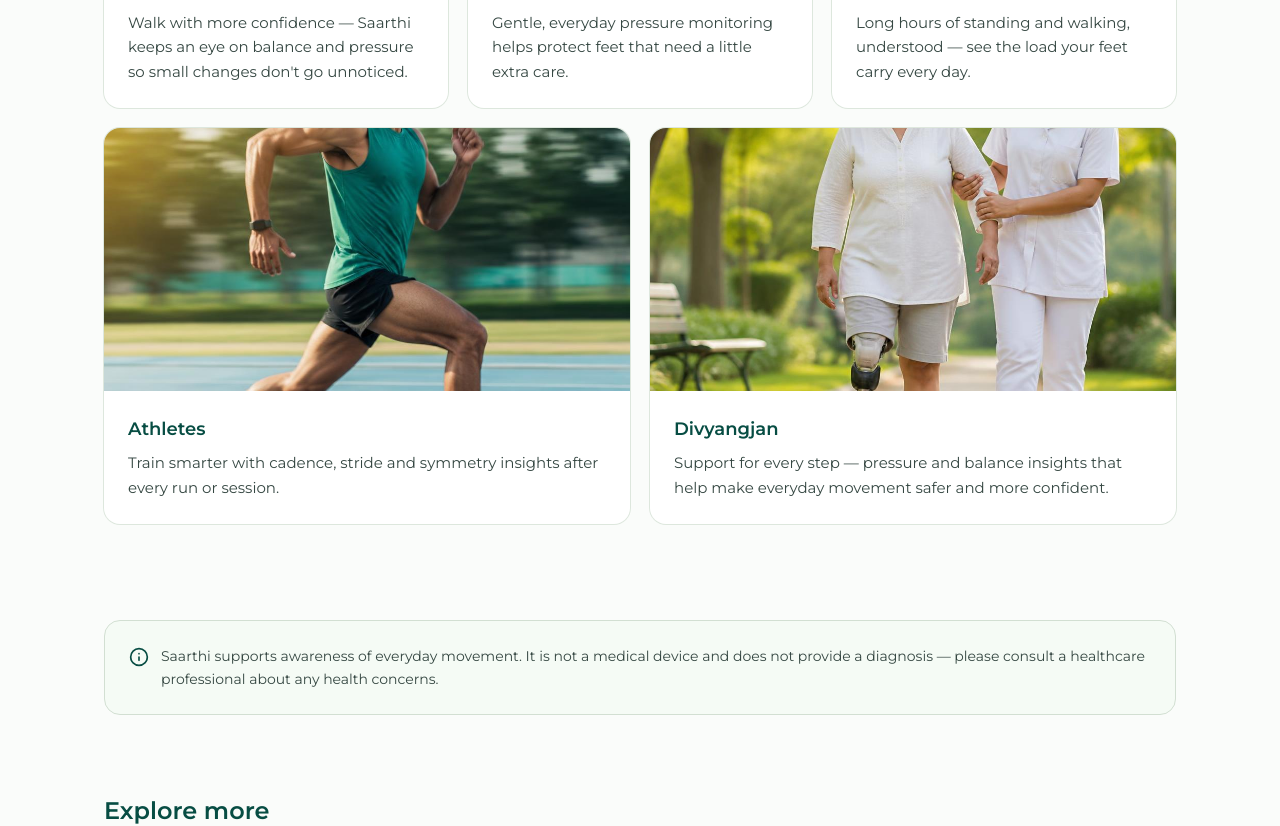
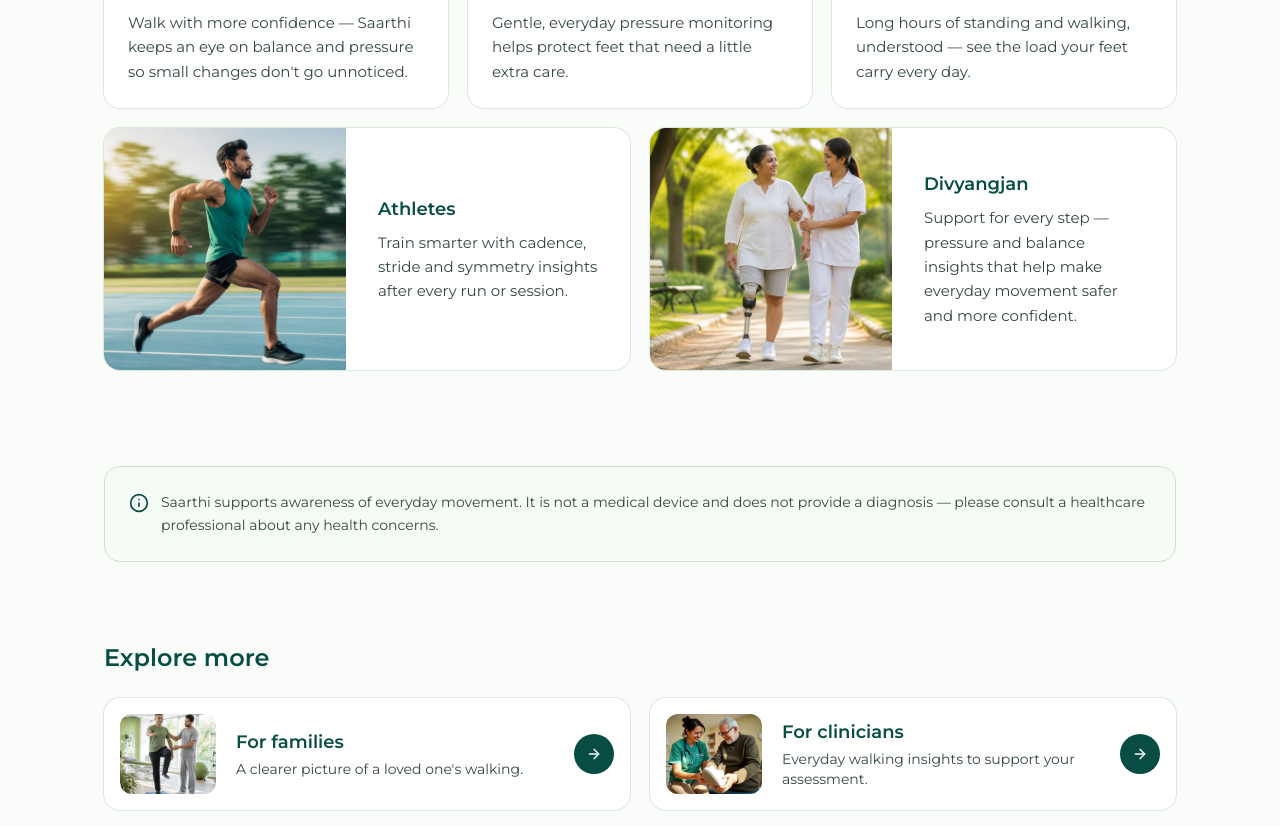
Before and after one commit to spandhikaorthotics/spandhika-orthotics, a Next.js app: page /for-you in a window 1280 px wide. Shown: the part 1880-2706 px from the top of the page. Built offline with nearby package versions, Linux system fonts and the light colour scheme.

Commit message:
fix: show Athletes and Divyangjan photos in full on the For you page

```diff
--- a/src/app/for-you/page.tsx
+++ b/src/app/for-you/page.tsx
@@ -60,12 +60,14 @@ export default function ForYouPage() {
           title: "Athletes",
           text: "Train smarter with cadence, stride and symmetry insights after every run or session.",
           image: "/audience/groups/athletes.jpg",
+          position: "center 10%",
           alt: "An athlete running",
         },
         {
           title: "Divyangjan",
           text: "Support for every step — pressure and balance insights that help make everyday movement safer and more confident.",
           image: "/audience/groups/divyangjan.jpg",
+          position: "center 20%",
           alt: "A person with a disability moving confidently",
         },
       ]}
--- a/src/components/audience/AudiencePage.tsx
+++ b/src/components/audience/AudiencePage.tsx
@@ -6,7 +6,14 @@ import { montserrat } from "@/lib/fonts";
 export type AudienceKey = "for-you" | "for-families" | "for-clinicians";
 
 type Benefit = { icon: LucideIcon; title: string; text: string };
-type Group = { title: string; text: string; image: string; alt: string };
+type Group = {
+  title: string;
+  text: string;
+  image: string;
+  alt: string;
+  /** CSS object-position for the photo crop, e.g. "center 15%". */
+  position?: string;
+};
 
 export type AudiencePageProps = {
   current: AudienceKey;
@@ -161,11 +168,18 @@ export default function AudiencePage({
                   // Five cards: three on the first row, two wider ones on the second.
                   const wide = groups.length === 5 && i >= 3;
                   return (
-                  <li key={g.title} className={`overflow-hidden rounded-2xl bg-white ring-1 ring-border/70 ${wide ? "lg:col-span-3" : "lg:col-span-2"}`}>
-                    <div className={`relative bg-muted ${wide ? "aspect-[4/3] lg:aspect-[2/1]" : "aspect-[4/3]"}`}>
-                      <Image src={g.image} alt={g.alt} fill sizes="(min-width: 1024px) 540px, (min-width: 640px) 50vw, 100vw" className="object-cover" />
+                  <li key={g.title} className={`overflow-hidden rounded-2xl bg-white ring-1 ring-border/70 ${wide ? "lg:col-span-3 lg:flex lg:items-center" : "lg:col-span-2"}`}>
+                    <div className={`relative aspect-[4/3] bg-muted ${wide ? "lg:aspect-square lg:w-[46%] lg:shrink-0" : ""}`}>
+                      <Image
+                        src={g.image}
+                        alt={g.alt}
+                        fill
+                        sizes="(min-width: 1024px) 360px, (min-width: 640px) 50vw, 100vw"
+                        className="object-cover"
+                        style={{ objectPosition: g.position ?? "center" }}
+                      />
                     </div>
-                    <div className="p-6">
+                    <div className={wide ? "p-6 lg:p-8" : "p-6"}>
                       <h3 className="text-lg font-semibold text-primary">{g.title}</h3>
                       <p className="mt-2 text-[15px] leading-relaxed text-muted-foreground">{g.text}</p>
                     </div>
```
